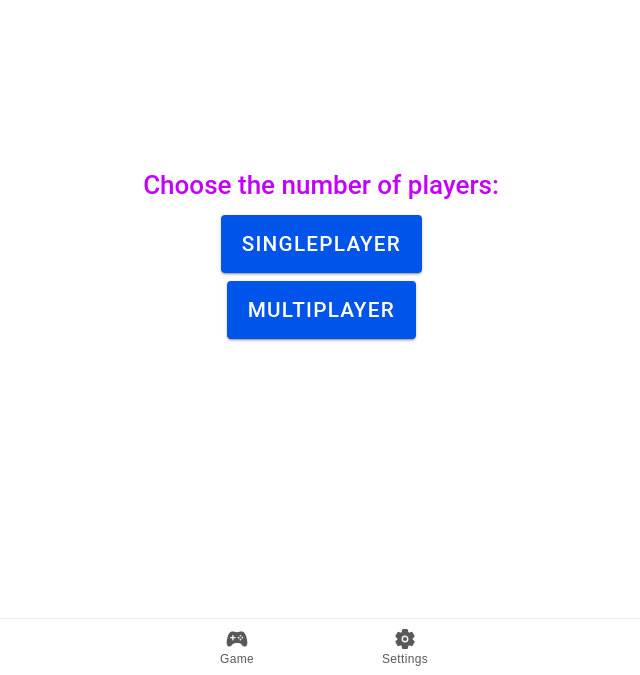
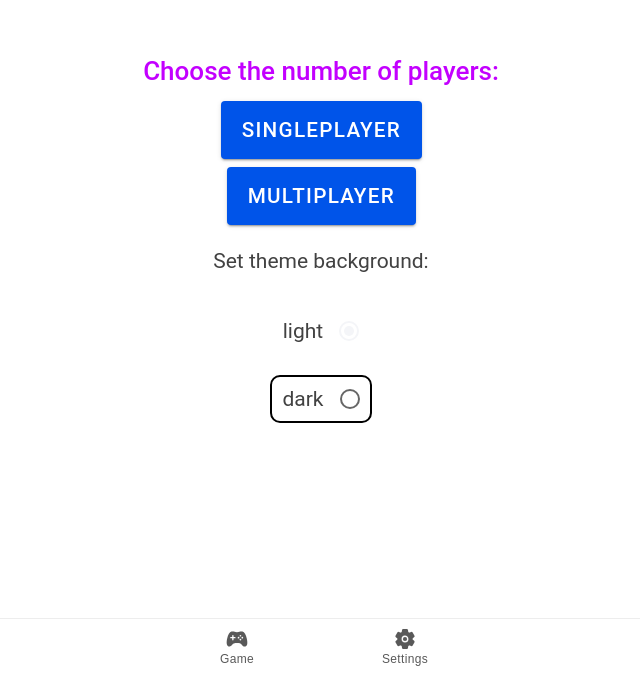
Before and after one commit to erikthegamer1242/legendary-tic-tac-toe, a React (Vite) app: page / in a window 1280 px wide. Shown: the part 125-800 px from the top of the page, without its empty margins (319-959 px from the left). Built offline with nearby package versions, Linux system fonts and the light colour scheme.

Commit message:
Small progress on light/dark theme

```diff
--- a/src/pages/Game.jsx
+++ b/src/pages/Game.jsx
@@ -33,7 +33,7 @@ export default class GamePage extends React.Component
     Game = () => {
     {
         return (
-            <div className="app">
+            <div className="app" id="bg">
                 <SettingsForm defaultValues={this.state} submitCallback={this.newGame} /><br/>
                 <Game key={this.state.matchID}
                     size={this.state.boardSize}
--- a/src/pages/GamePage.jsx
+++ b/src/pages/GamePage.jsx
@@ -11,7 +11,6 @@ export default class GamePage extends React.Component
         this.state = {
             matchID: 0
         };
-
         this.newGame = this.newGame.bind(this);
     }
 
@@ -30,7 +29,7 @@ export default class GamePage extends React.Component
     render()
     {
         return (
-            <div className="app stretch-to-bottom">
+            <div className="app stretch-to-bottom" id="bg">
                 <SettingsForm defaultValues={this.state} submitCallback={this.newGame} /><br/>
                 <Game key={this.state.matchID}
                     size={3}
--- a/src/pages/Menu.jsx
+++ b/src/pages/Menu.jsx
@@ -4,19 +4,68 @@ import './Menu.css';
 import { IonToolbar, IonButtons, IonButton, IonTitle } from '@ionic/react';
 
 
+function handleClick(a)
+{
+    if(a==1)
+    {
+        lght();
+    }
+    else
+    {
+        dark();
+    }
+}
+
+function dark()
+{
+    console.log("Stavi dark theme");
+    var elem = document.getElementById("bg");
+    elem.classList.add("dark");
+    elem.classList.remove("light");
+}
+
+function lght()
+{
+    console.log("Stavi light theme");
+    var elem = document.getElementById("bg");
+    elem.classList.add("light");
+    elem.classList.remove("dark");
+}
+
+
 function Example() {
     return (
 
-        <IonToolbar>
+        <IonToolbar >
+            <div itemID='bg'>
              <IonText color="black">
         <h1 className='Title'>Choose the number of players:</h1>
         </IonText>
             <IonButton className='button' size="large" onClick={() => window.open('/game',"_self")}>SinglePlayer</IonButton>
             <br></br>
             <IonButton className='button' size="large" onClick={() => window.open('/tab2', '_self')}>Multiplayer</IonButton>
+            <br></br>
+            <IonRadioGroup allowEmptySelection={false} value="white" class='radio-group'>
+        <div>Set theme background:</div>
+        <br/>
+        <div className='white'>
+            <IonRadio aria-label="whitebg" onClick={() => handleClick(1)} color="light" value="white">light</IonRadio>
+        <br/>
+
+        </div>
+        <div className='black'>
+            <IonRadio aria-label="blackbg" onClick={() => handleClick(2)} color="dark" value="black">dark</IonRadio>
+        <br/>
+        </div>
+        <br/>
+
+      </IonRadioGroup>
+      </div>
         </IonToolbar>
+
     );
 }
+
 export default class Menu extends React.Component
 {
     constructor(props)
@@ -25,7 +74,6 @@ export default class Menu extends React.Component
         this.state = {
             matchID: 0
         };
-
         this.newGame = this.newGame.bind(this);
     }
 
@@ -44,7 +92,7 @@ export default class Menu extends React.Component
     render()
     {
         return (
-            <div className="center">
+            <div className="center" id="bg">
                 <Example />
             </div>
         );
--- a/src/pages/Settings.css
+++ b/src/pages/Settings.css
@@ -35,7 +35,7 @@
 }
 .white
 {
-    border: 2px solid rgb(200, 200, 200);
+    border: 2px solid rgb(255, 255, 255);
     padding: 10px;
     margin: 10px;
     border-radius: 10px;
@@ -43,8 +43,16 @@
 
 .black
 {
-    border: 2px solid rgb(40, 40, 40);
+    border: 2px solid rgb(0, 0, 0);
     padding: 10px;
     margin: 10px;
     border-radius: 10px;
 }
+.dark {
+    background-color: black;
+    color: white;
+}
+.light{
+    background-color: rgb(255, 255, 255);
+    color: rgb(0, 0, 0);
+}
--- a/src/pages/Settings.jsx
+++ b/src/pages/Settings.jsx
@@ -17,16 +17,17 @@ function handleClick(a)
 function dark()
 {
     console.log("Stavi dark theme");
-    var element = document.body;
-    element.classList.toggle("dark");
+    var elem = document.getElementById('bg');
+    elem.classList.add("dark");
+    elem.classList.remove("light");
+}
 
-}
 function lght()
 {
     console.log("Stavi light theme");
-    var element = document.body;
-    element.classList.toggle("light");
-
+    var elem = document.getElementById('bg');
+    elem.classList.add("light");
+    elem.classList.remove("dark");
 }
 
 function Example() {
@@ -93,8 +94,8 @@ export default class Settings extends React.Component
     render()
     {
         return (
-            <div className="center">
-                <Example />
+            <div className="center" id="bg">
+                <Example/>
             </div>
         );
     }
--- a/src/pages/gamePage.css
+++ b/src/pages/gamePage.css
@@ -51,3 +51,11 @@ ol, ul {
     border: 2px solid #999;
     float: left;
 }
+.dark {
+    background-color: black;
+    color: white;
+}
+.light{
+    background-color:white;
+    color: black;
+}
```
